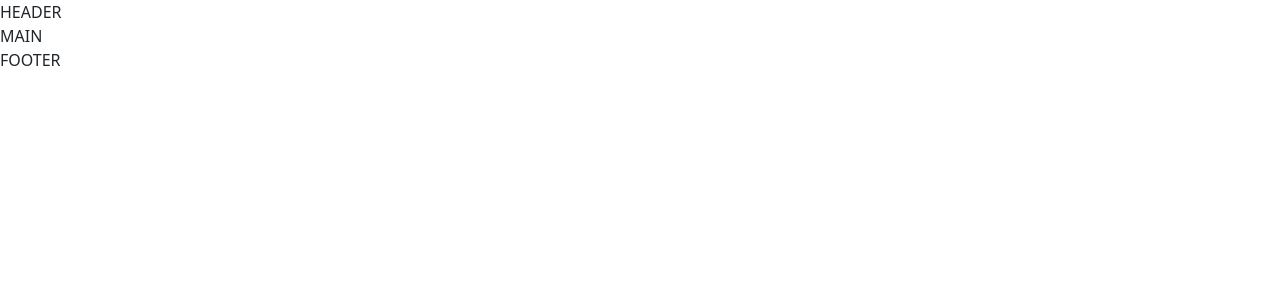
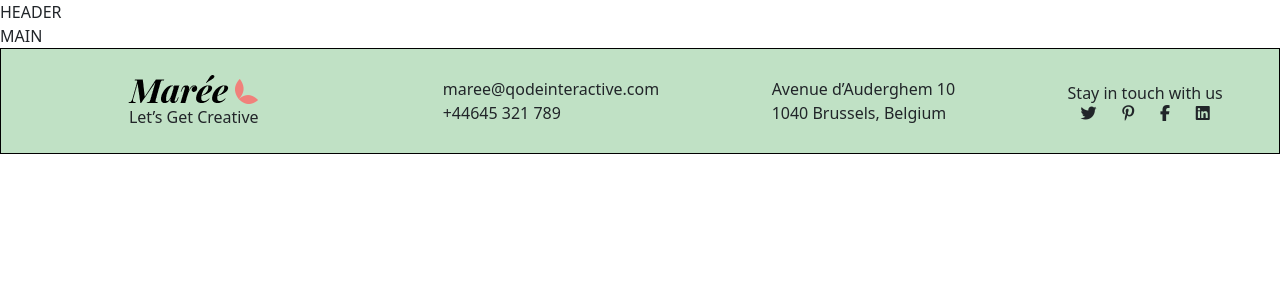
Before and after one commit to Richiisontheway/proj-html-vuejs, a Vue app: page / in a window 1280 px wide. Shown: the top 300 px of the page. Built offline with nearby package versions, Linux system fonts and the light colour scheme.

Commit message:
footer generale

```diff
--- a/src/components/AppFooter.vue
+++ b/src/components/AppFooter.vue
@@ -14,9 +14,93 @@ export default {
 
 <template>
     <footer>
-        FOOTER
+        <div class="container">
+            <div class="logo-group-start">
+
+                <div class="img-logo">
+                    <img src="/img/logo-sidearea-1-1.png" alt="">
+                    <div>Let’s Get Creative</div>
+                </div>
+
+                <div>
+                    <span class="list" @mouseover="underline">maree@qodeinteractive.com</span>
+                    <div class="list" @mouseover="underline">+44645 321 789</div>
+                </div>
+
+                <div>
+                    <span class="list" @mouseover="underline">Avenue d’Auderghem 10</span>
+                    <div class="list" @mouseover="underline">1040 Brussels, Belgium</div>
+                </div>
+
+                <div>
+                    <span>Stay in touch with us</span>
+                    <div class="icon">
+                    <i class="fa-brands fa-twitter"></i>
+                    <i class="fa-brands fa-pinterest-p"></i>
+                    <i class="fa-brands fa-facebook-f"></i>
+                    <i class="fa-brands fa-linkedin"></i>
+                    </div>
+                </div>
+
+            </div>
+        </div>
     </footer>
-</template>
+  </template>
 
-<style lang="scss" scoped>
-</style>
+  <style lang="scss" scoped>
+  footer {
+    border: 1px solid black;
+    background-color: rgb(192, 225, 197);
+  }
+
+  .container {
+    width: 100%;
+    height: 200px;
+    text-align: center;
+    display: inline;
+    text-align: left;
+  }
+
+  .logo-group-start {
+    display: flex;
+    justify-content: space-around;
+    align-items: center;
+  }
+
+  .img-logo {
+    display: flex;
+    flex-direction: column;
+    align-items: center;
+  }
+
+  .list:hover {
+    text-decoration: underline;
+    text-decoration-color: pink;
+    text-align: left;
+  }
+
+  .down-logo {
+    text-align: center;
+  }
+
+  .logo-group-down {
+    display: flex;
+    justify-content: space-around;
+    text-align: left;
+  }
+
+  ul {
+    list-style: none;
+    margin: 0;
+    padding: 0;
+  }
+
+  .icon {
+    display: flex;
+    justify-content: space-around;
+  }
+
+  i:hover {
+    color: white;
+  }
+  </style>
```
